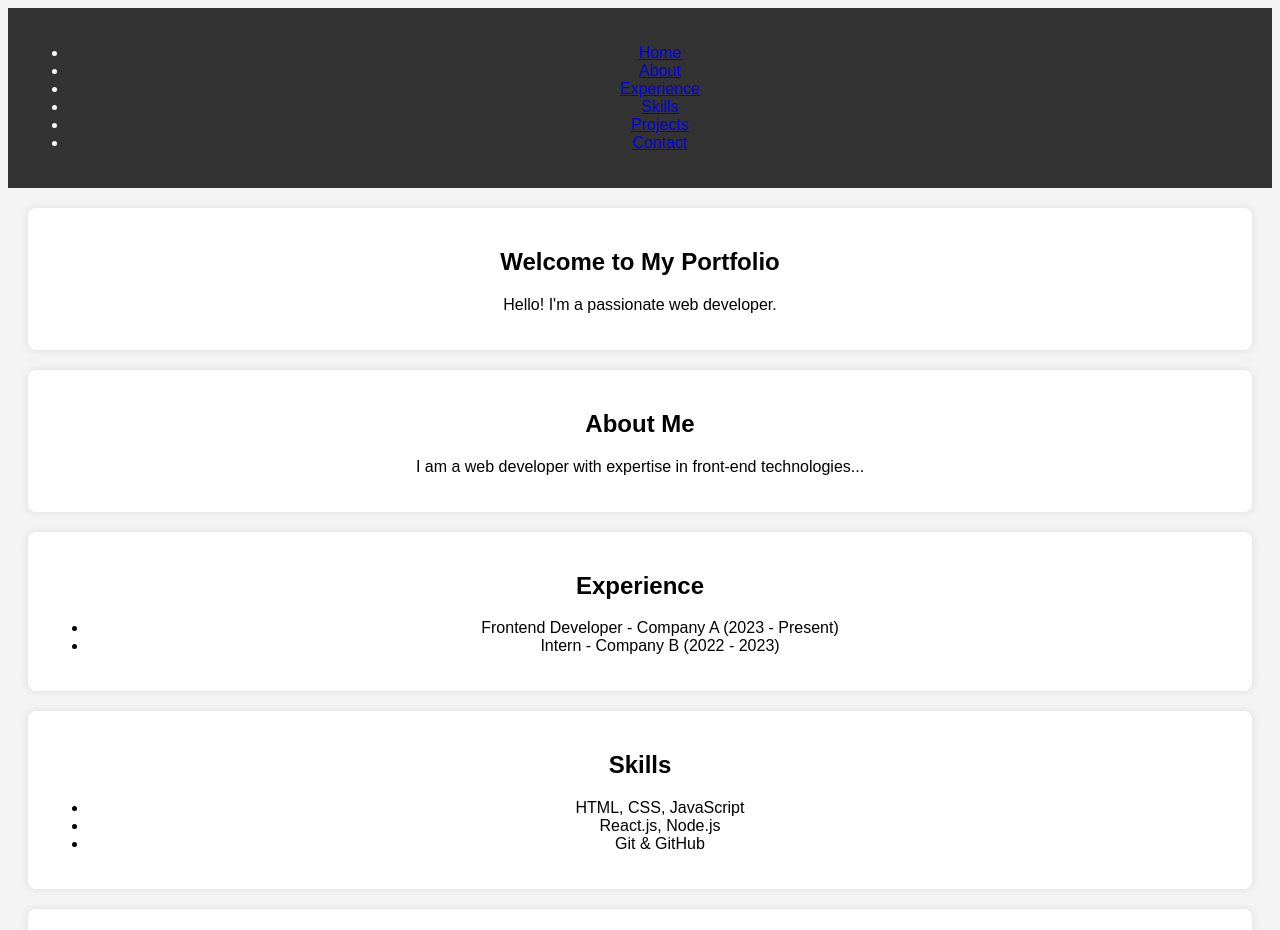
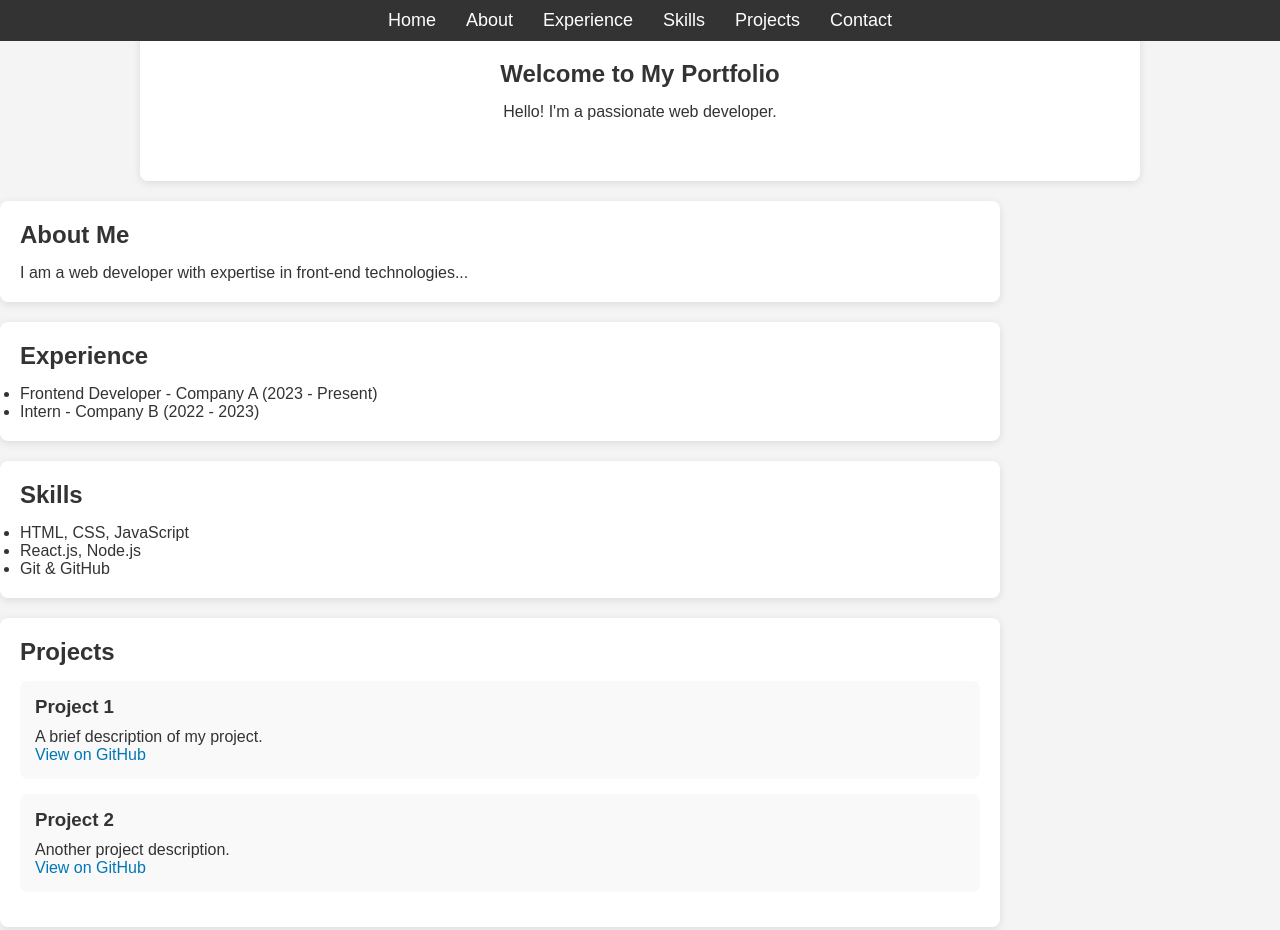
Before and after one commit to Manish-Sri/my-portfolio, a plain HTML site: page index.html in a window 1280 px wide. Shown: the top 930 px of the page. Drawn offline with Linux system fonts and the light colour scheme.

Commit message:
Update style.css

```diff
--- a/style.css
+++ b/style.css
@@ -1,17 +1,112 @@
+* {
+    margin: 0;
+    padding: 0;
+    box-sizing: border-box;
+}
+
 body {
     font-family: Arial, sans-serif;
-    text-align: center;
     background-color: #f4f4f4;
+    color: #333;
 }
+
 header {
     background-color: #333;
     color: white;
+    padding: 10px 0;
+    position: fixed;
+    width: 100%;
+    top: 0;
+    left: 0;
+    z-index: 100;
+}
+
+nav ul {
+    display: flex;
+    justify-content: center;
+    list-style-type: none;
+}
+
+nav ul li {
+    margin: 0 15px;
+}
+
+nav ul li a {
+    color: white;
+    text-decoration: none;
+    font-size: 18px;
+}
+
+section {
+    padding: 80px 20px 20px;
+    margin-top: 50px;
+    max-width: 1000px;
+    margin: 0 auto;
+}
+
+h1, h2 {
+    color: #333;
+    margin-bottom: 15px;
+}
+
+#home {
+    text-align: center;
+    background-color: #fff;
+    padding: 60px 20px;
+    border-radius: 8px;
+    box-shadow: 0 2px 8px rgba(0, 0, 0, 0.1);
+}
+
+#about, #experience, #skills, #projects, #contact {
+    background-color: #fff;
+    margin: 20px 0;
     padding: 20px;
+    border-radius: 8px;
+    box-shadow: 0 2px 8px rgba(0, 0, 0, 0.1);
 }
-section {
-    margin: 20px;
+
+.project {
+    background-color: #f9f9f9;
+    padding: 15px;
+    margin-bottom: 15px;
+    border-radius: 8px;
+}
+
+.project h3 {
+    margin-bottom: 10px;
+}
+
+.project a {
+    color: #0077b5;
+    text-decoration: none;
+}
+
+.project a:hover {
+    text-decoration: underline;
+}
+
+footer {
+    text-align: center;
     padding: 20px;
-    background: white;
-    border-radius: 8px;
-    box-shadow: 0 0 10px rgba(0,0,0,0.1);
+    background-color: #333;
+    color: white;
 }
+
+footer p {
+    margin-top: 10px;
+}
+
+@media (max-width: 768px) {
+    header {
+        text-align: center;
+    }
+
+    nav ul {
+        flex-direction: column;
+        align-items: center;
+    }
+
+    nav ul li {
+        margin: 10px 0;
+    }
+}
```
